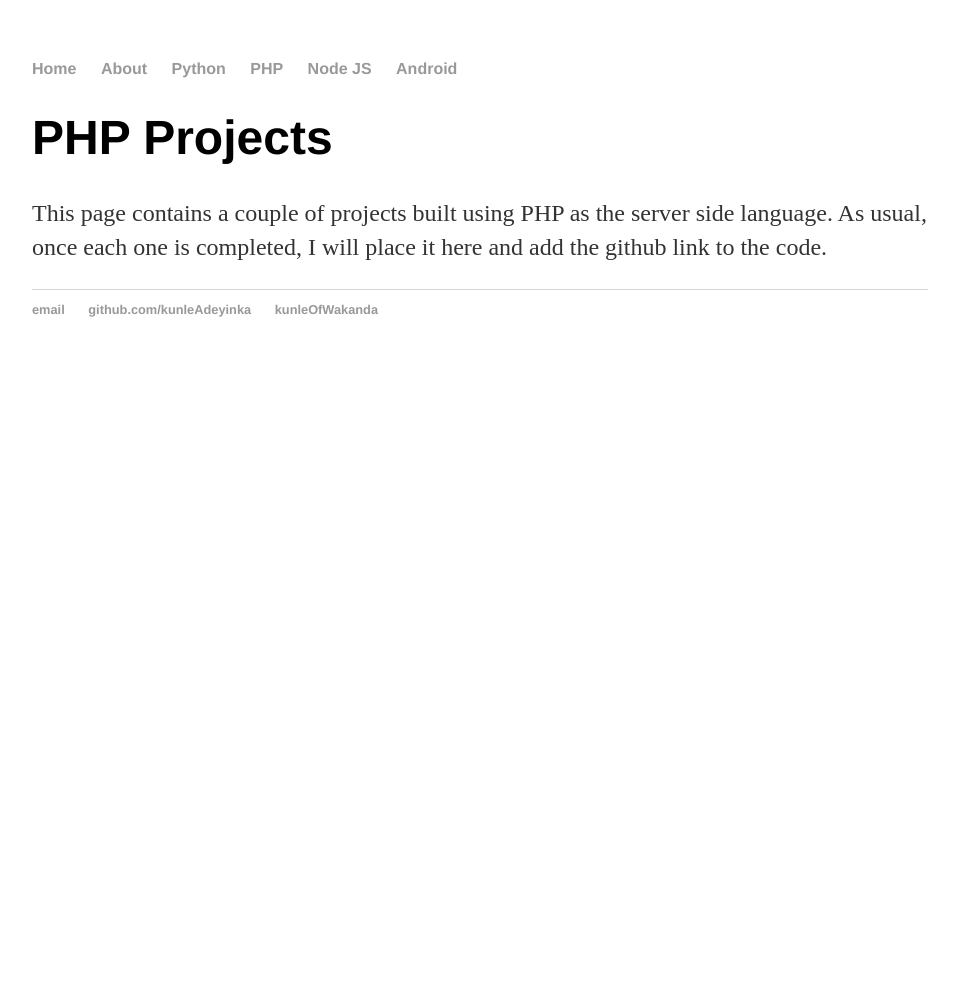
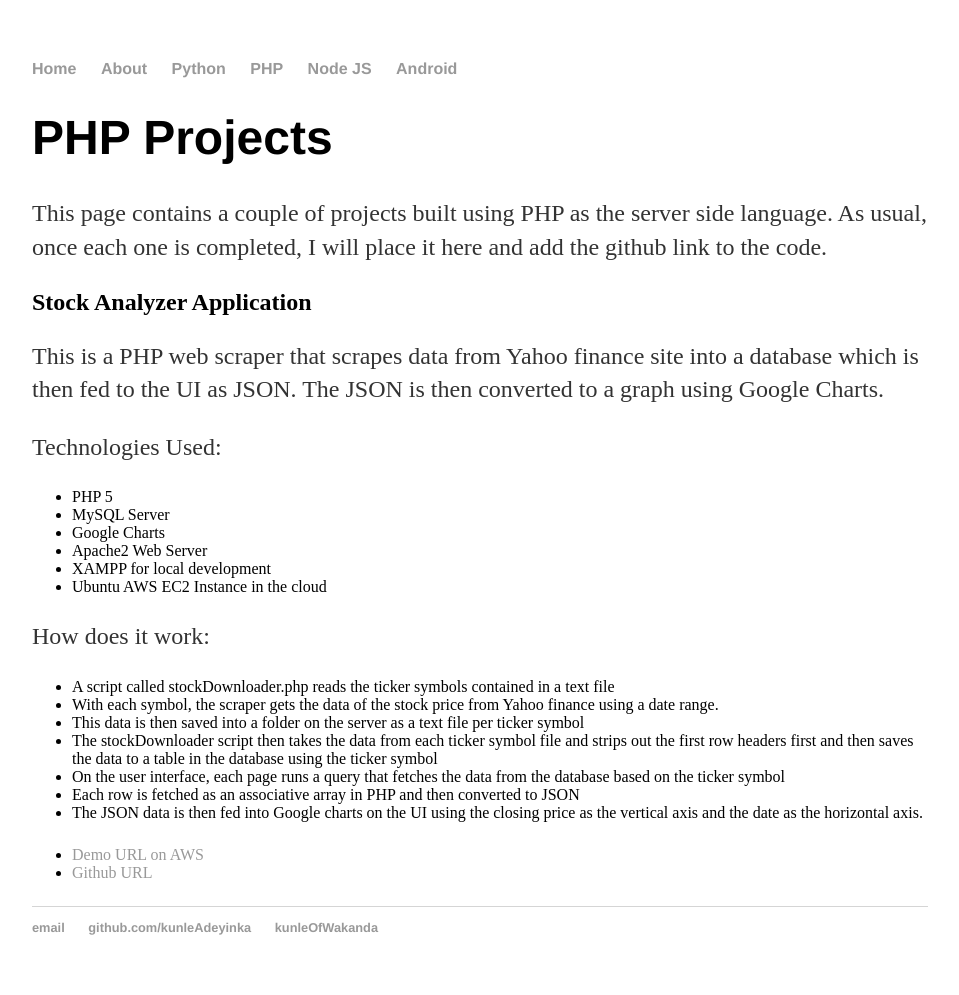
Before and after one commit to kunleAdeyinka/kunleAdeyinka.github.io, a Jekyll site: the page built from php/index.html, in a window 1280 px wide. Shown: the whole page, without its empty margins (160-1119 px from the left). Built offline with Jekyll 4.4.1, drawn with Linux system fonts in a browser that asks for light colours; Markdown is read by kramdown in place of the engine named in the settings; before the commit the page ends 900 px from its top, so only the background shows below that.

Commit message:
added paragraph on php stock analyzer web scraper application

```diff
--- a/php/index.html
+++ b/php/index.html
@@ -7,4 +7,40 @@ title: PHP Kunle Adeyinka, Languages
 	<p>This page contains a couple of projects built using PHP as the server side language. As usual, once each one is completed, I will place it here and add
 	   the github link to the code.
 	</p>
+	<!-- Project Section-->
+	<h2>Stock Analyzer Application</h2>
+	<p>
+		This is a PHP web scraper that scrapes data from Yahoo finance site into a database which is then fed to the UI as JSON.
+		The JSON is then converted to a graph using Google Charts.
+	</p>
+	<p>
+		Technologies Used:
+		<ul>
+			<li>PHP 5</li>
+			<li>MySQL Server</li>
+			<li>Google Charts</li>
+			<li>Apache2 Web Server </li>
+			<li>XAMPP for local development </li>
+			<li>Ubuntu AWS EC2 Instance in the cloud</li>
+		</ul>
+	</p>
+	<p>
+		How does it work:
+		<ul>
+			<li>A script called stockDownloader.php reads the ticker symbols contained in a text file</li>
+			<li>With each symbol, the scraper gets the data of the stock price from Yahoo finance using a date range.</li>
+			<li>This data is then saved into a folder on the server as a text file per ticker symbol</li>
+			<li>The stockDownloader script then takes the data from each ticker symbol file and strips out the first row headers first and then saves the data to a table in the database using the ticker  symbol </li>
+			<li>On the user interface, each page runs a query that fetches the data from the database based on the ticker symbol </li>
+			<li>Each row is fetched as an associative array in PHP and then converted to JSON</li>
+			<li>The JSON data is then fed into Google charts on the UI using the closing price as the vertical axis and the date as the horizontal axis.</li>
+		</ul>
+	</p>
+	<p>
+		<ul>
+			<li><a href="http://ec2-54-196-140-117.compute-1.amazonaws.com/stockanalyzerapp/index.php">Demo URL on AWS</a> </li>
+			<li><a href="https://github.com/kunleAdeyinka/stockanalyzerapp">Github URL </a> </li>
+		</ul>
+	</p>
+
 </div><!-- /.blurb -->
```
